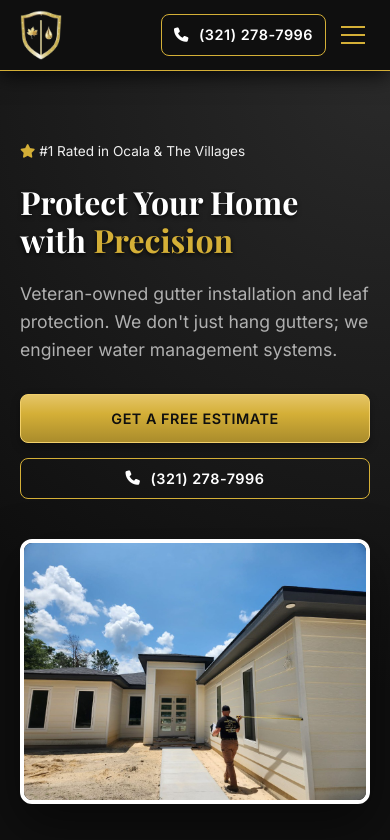
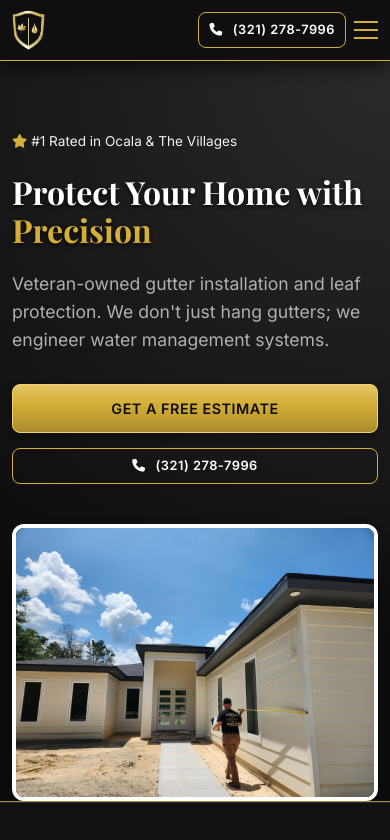
Before and after one commit to vetgutters/vet-gutter-website, a website: page index.html in a window 390 px wide. Shown: the top 840 px of the page. Drawn offline with nearby package versions, Linux system fonts and the light colour scheme.

Commit message:
fix: mobile header layout overflow

```diff
--- a/styles.css
+++ b/styles.css
@@ -734,7 +734,24 @@ footer p {
 }
 
 /* Mobile specific fixes (Max-width 480px) */
+/* Mobile specific fixes (Max-width 480px) */
 @media (max-width: 480px) {
+
+    /* Prevent horizontal scroll */
+    html,
+    body {
+        overflow-x: hidden;
+        width: 100%;
+    }
+
+    /* Reduce container padding to give more internal space */
+    .container {
+        padding: 0 12px;
+    }
+
+    .nav-container {
+        gap: 5px;
+    }
 
     /* Create space in header by hiding text, keeping only logo icon */
     .brand-text {
@@ -742,18 +759,22 @@ footer p {
     }
 
     .brand-logo {
-        height: 50px;
-        /* Slightly larger icon since text is gone */
+        height: 40px;
+        /* Small enough to allow phone button to fit */
     }
 
-    /* Prevent call button clipping */
+    /* Prevent call button clipping/wrapping */
     .nav-right {
-        margin-right: 5px;
+        margin-right: 0;
+        gap: 8px;
     }
 
     .btn-outline {
-        padding: 8px 12px;
-        font-size: 0.9rem;
+        padding: 6px 10px;
+        font-size: 0.8rem;
+        white-space: nowrap;
+        /* Force single line */
+        height: 36px;
     }
 
     /* Adjust Warranty/Trust bar to not jam the header */
```
